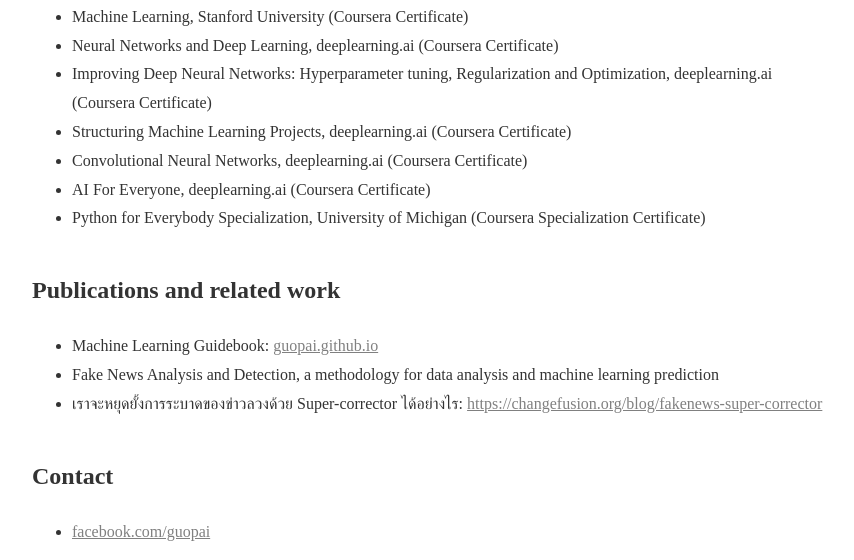
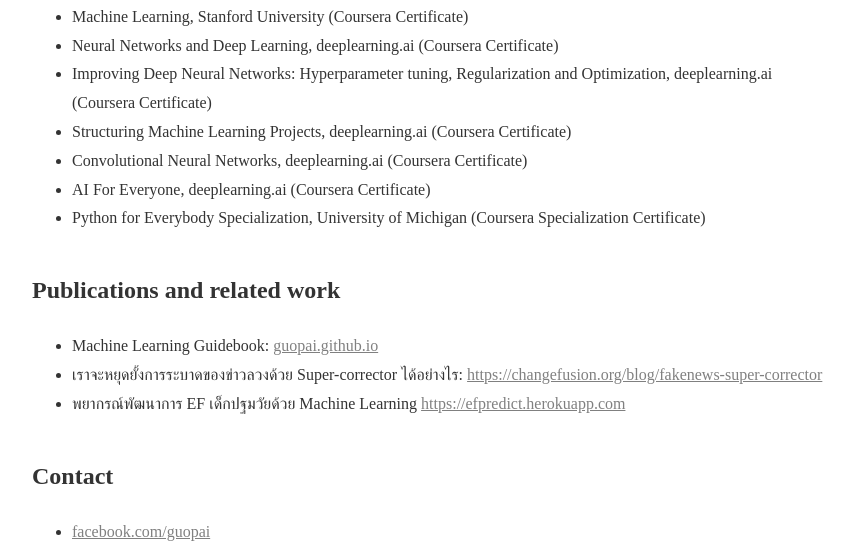
Before and after one commit to guopai/guopai.github.io, a plain HTML site: page about.html in a window 1280 px wide. Shown: the part 951-1511 px from the top of the page, without its empty margins (208-1062 px from the left). Drawn offline with Linux system fonts and the light colour scheme.

Commit message:
Edit about

```diff
--- a/about.html
+++ b/about.html
@@ -45,9 +45,8 @@ and Optimization, deeplearning.ai (Coursera Certificate)</li>
 <h2>Publications and related work</h2>
 <ul>
 <li>Machine Learning Guidebook: <a href="https://guopai.github.io/">guopai.github.io</a></li>
-<li>Fake News Analysis and Detection, a methodology for data analysis and
-machine learning prediction</li>
 <li>เราจะหยุดยั้งการระบาดของข่าวลวงด้วย Super-corrector ได้อย่างไร: <a href="https://changefusion.org/blog/fakenews-super-corrector">https://changefusion.org/blog/fakenews-super-corrector</a></li>
+<li>พยากรณ์พัฒนาการ EF เด็กปฐมวัยด้วย Machine Learning <a href="https://efpredict.herokuapp.com/">https://efpredict.herokuapp.com</a></li>
 </ul>
 <h2>Contact</h2>
 <ul>
```
